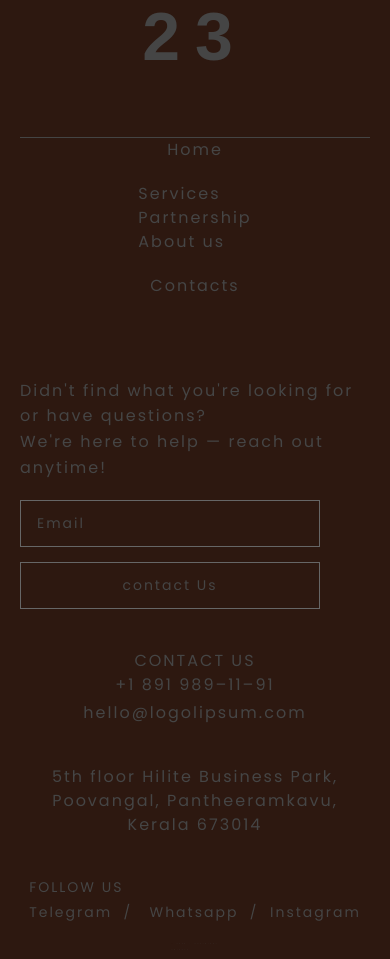
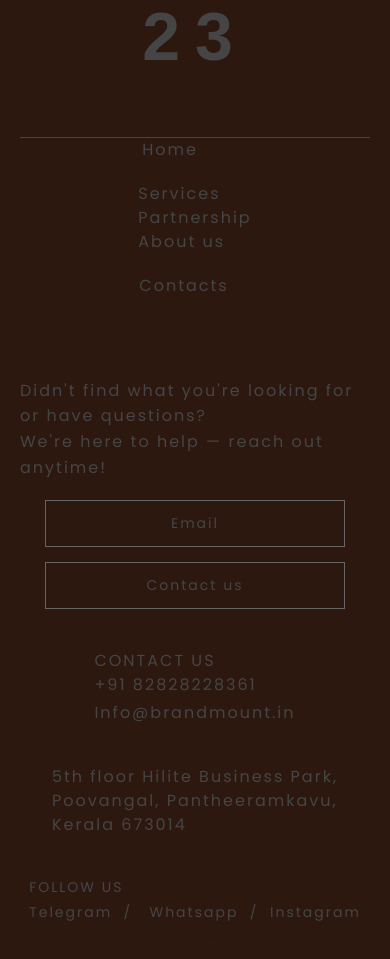
Before and after one commit to arshaqu/Brandmount_Lat, a React (Create React App) app: page /aboutus in a window 390 px wide. Shown: the part 1520-2479 px from the top of the page. Built offline with nearby package versions, Linux system fonts and the light colour scheme.

Commit message:
update footer button

```diff
--- a/src/Pages/Contactus.jsx
+++ b/src/Pages/Contactus.jsx
@@ -8,7 +8,7 @@ function Contactus() {
       <Header/>
     <div className="min-h-auto px-4 md:px-12 py-12 bg-white text-black">
       {/* Section Heading */}
-      <h2 style={{fontWeight:'bold'}} className="text-2xl text-blue-700 mb-8 text-center md:text-left poppin ">Contact Us</h2>
+      <h2 style={{fontWeight:'bold'}} className="text-2xl text-gray-400 mb-8 text-center md:text-left poppin ">Contact Us</h2>
 
       {/* Grid Layout */}
       <div className="grid grid-cols-1 lg:grid-cols-2 gap-10">
@@ -40,7 +40,7 @@ function Contactus() {
 
     <button
       type="submit"
-      className="bg-white text-blue-700 border border-blue-700 px-6 py-3 font-semibold hover:bg-blue-700  hover:text-white transition"
+      className="bg-white text-gray-700 border border-gray-700 px-6 py-3 font-semibold hover:bg-gray-700  hover:text-white transition"
     >
       SUBMIT NOW
     </button>
--- a/src/Pages/Footer.jsx
+++ b/src/Pages/Footer.jsx
@@ -1,4 +1,5 @@
 import React from 'react';
+
 
 function Footer() {
   const scrollToTop = () => {
@@ -25,30 +26,30 @@ function Footer() {
 
           <div className="footer-links poppins">
             <ul >
-              <li><a href="/">Home</a></li>
+              <li><a className='alignment ' href="/">Home</a></li>
             </ul>
-            <ul style={{textAlign:'left'}}>
-              <li><a href="#" >Services</a></li>
+            <ul className='footer-links-sub ' style={{textAlign:'left'}}>
+              <li><a href="//brand-strategy" >Services</a></li>
               <li><a href="#">Partnership</a></li>
-              <li><a href="#">About us</a></li>
+              <li><a href="/aboutus">About us</a></li>
             </ul>
             <ul>
-              <li><a href="#">Contacts</a></li>
+              <li><a className='alignment2' href="#">Contacts</a></li>
             </ul>
           </div>
         <div className="footer-middle poppins">
           <div className="footer-help">
             <p style={{textAlign:'left'}}>Didn't find what you're looking for or have questions?<br />We're here to help — reach out anytime!</p>
-            <div className="footer-form">
-              <input type="email" placeholder="Email" />
-              <button type="button">contact Us</button>
+            <div className="footer-form" >
+              <button type="button">Email</button>
+              <button  type="button"><a href="/contact">Contact us</a></button>
             </div>
           </div>
 
-          <div className="footer-contact poppins">
+          <div className="footer-contact poppins text-left">
             <p className="contact-title">CONTACT US</p>
-            <p className="contact-phone">+1 891 989–11–91</p>
-            <p className="contact-email">hello@logolipsum.com</p>
+            <p className="contact-phone">+91 82828228361</p>
+            <p className="contact-email">Info@brandmount.in</p>
           </div>
 
           <div className="footer-address poppins">
--- a/src/Pages/Home.css
+++ b/src/Pages/Home.css
@@ -811,8 +811,21 @@
             gap: 10px;
           }
 
+
           .footer-brand .year {
             font-size: 68px;
+          }
+
+          /* .footer-links-sub{
+            margin-left: 25px !important;
+          } */
+
+          .alignment{
+            margin-left: -50px;
+          }
+
+          .alignment2{
+            margin-left: -22px;
           }
 
           .footer-links {
@@ -838,9 +851,14 @@
           }
 
           .footer-form {
-            flex-direction: column;
-            width: 100%;
-            max-width: 300px;
+             display: flex;
+  flex-direction: column;
+  align-items: center;     /* Center items inside */
+  justify-content: center; /* Optional: vertical centering */
+  width: 100%;
+  max-width: 300px;
+  margin: 0 auto;
+
           }
 
           .footer-form input,
@@ -851,7 +869,7 @@
 
           .footer-contact,
           .footer-address {
-            text-align: center;
+            text-align: left;
             min-width: auto;
           }
 
--- a/src/Pages/Service/S2.jsx
+++ b/src/Pages/Service/S2.jsx
@@ -95,13 +95,18 @@ function S2() {
             <p>
               We don’t just market — we spark conversations, ignite emotions, and build movements. Through powerful digital strategies, social storytelling, and smart PR, we place your brand exactly where it belongs — in the hearts and minds of your audience, lighting up every scroll, click, and conversation.
             </p>
-            <button
-              className="relative z-10 overflow-hidden border border-black px-5 py-3 text-black duration-200
-                before:absolute before:inset-0 before:z-[-1] before:bg-black before:translate-x-[-100%] before:transition-transform before:duration-300
-                hover:before:translate-x-0 hover:text-white"
-            >
-              ENQUIRE NOW
-            </button>
+        <button
+  onClick={() => navigate('/contact')}
+  className={`relative z-10 overflow-hidden border border-black px-5 py-3 text-black duration-200
+    ${isDesktop ? `
+      before:absolute before:inset-0 before:z-[-1] before:bg-black before:translate-x-[-100%]
+      before:transition-transform before:duration-300 hover:before:translate-x-0 hover:text-white
+    ` : ''}
+  `}
+>
+  ENQUIRE NOW
+</button>
+
           </div>
         </div>
       </section>
--- a/src/Pages/Service/S3.jsx
+++ b/src/Pages/Service/S3.jsx
@@ -95,13 +95,18 @@ function S3() {
             <p>
               Your website is your digital stage — we make it perform. Whether you need an elegant showcase or a high-converting e-commerce platform, we craft seamless, beautiful, and functional web experiences that don’t just attract — they captivate and convert.
             </p>
-            <button
-              className="relative z-10 overflow-hidden border border-black px-5 py-3 text-black duration-200
-                before:absolute before:inset-0 before:z-[-1] before:bg-black before:translate-x-[-100%] before:transition-transform before:duration-300
-                hover:before:translate-x-0 hover:text-white"
-            >
-              ENQUIRE NOW
-            </button>
+         <button
+  onClick={() => navigate('/contact')}
+  className={`relative z-10 overflow-hidden border border-black px-5 py-3 text-black duration-200
+    ${isDesktop ? `
+      before:absolute before:inset-0 before:z-[-1] before:bg-black before:translate-x-[-100%]
+      before:transition-transform before:duration-300 hover:before:translate-x-0 hover:text-white
+    ` : ''}
+  `}
+>
+  ENQUIRE NOW
+</button>
+
           </div>
         </div>
       </section>
--- a/src/Pages/Service/S4.jsx
+++ b/src/Pages/Service/S4.jsx
@@ -96,13 +96,18 @@ function S4() {
             <p>
              Your story deserves the spotlight. We help you unlock and express your unique brilliance — building personal brands that radiate authenticity, credibility, and purpose. Let the world see you, know you, and trust you — as the leader you are meant to be.
             </p>
-            <button
-              className="relative z-10 overflow-hidden border border-black px-5 py-3 text-black duration-200
-                before:absolute before:inset-0 before:z-[-1] before:bg-black before:translate-x-[-100%] before:transition-transform before:duration-300
-                hover:before:translate-x-0 hover:text-white"
-            >
-              ENQUIRE NOW
-            </button>
+   <button
+  onClick={() => navigate('/contact')}
+  className={`relative z-10 overflow-hidden border border-black px-5 py-3 text-black duration-200
+    ${isDesktop ? `
+      before:absolute before:inset-0 before:z-[-1] before:bg-black before:translate-x-[-100%]
+      before:transition-transform before:duration-300 hover:before:translate-x-0 hover:text-white
+    ` : ''}
+  `}
+>
+  ENQUIRE NOW
+</button>
+
           </div>
         </div>
       </section>
--- a/src/Pages/Service/S5.jsx
+++ b/src/Pages/Service/S5.jsx
@@ -96,13 +96,18 @@ function S5() {
             <p>
              We build smart, automated sales systems that work for you — even when you’re not looking. From lead generation to customer conversion, we create smooth, scalable funnels that turn interest into action and prospects into loyal fans.
             </p>
-            <button
-              className="relative z-10 overflow-hidden border border-black px-5 py-3 text-black duration-200
-                before:absolute before:inset-0 before:z-[-1] before:bg-black before:translate-x-[-100%] before:transition-transform before:duration-300
-                hover:before:translate-x-0 hover:text-white"
-            >
-              ENQUIRE NOW
-            </button>
+       <button
+  onClick={() => navigate('/contact')}
+  className={`relative z-10 overflow-hidden border border-black px-5 py-3 text-black duration-200
+    ${isDesktop ? `
+      before:absolute before:inset-0 before:z-[-1] before:bg-black before:translate-x-[-100%]
+      before:transition-transform before:duration-300 hover:before:translate-x-0 hover:text-white
+    ` : ''}
+  `}
+>
+  ENQUIRE NOW
+</button>
+
           </div>
         </div>
       </section>
--- a/src/Pages/Service/S6.jsx
+++ b/src/Pages/Service/S6.jsx
@@ -96,13 +96,18 @@ function S6() {
           <div className="text-left text-gray-700 text-base leading-relaxed md:leading-loose space-y-6 max-w-prose poppin">
             <p>
 Visuals that captivate. Stories that stay. We produce stunning, high-quality content — from cinematic videos to compelling brand stories — that stir the senses, engage the soul, and bring your brand’s vision to vivid life.            </p>
-            <button
-              className="relative z-10 overflow-hidden border border-black px-5 py-3 text-black duration-200
-                before:absolute before:inset-0 before:z-[-1] before:bg-black before:translate-x-[-100%] before:transition-transform before:duration-300
-                hover:before:translate-x-0 hover:text-white"
-            >
-              ENQUIRE NOW
-            </button>
+<button
+  onClick={() => navigate('/contact')}
+  className={`relative z-10 overflow-hidden border border-black px-5 py-3 text-black duration-200
+    ${isDesktop ? `
+      before:absolute before:inset-0 before:z-[-1] before:bg-black before:translate-x-[-100%]
+      before:transition-transform before:duration-300 hover:before:translate-x-0 hover:text-white
+    ` : ''}
+  `}
+>
+  ENQUIRE NOW
+</button>
+
           </div>
         </div>
       </section>
```
